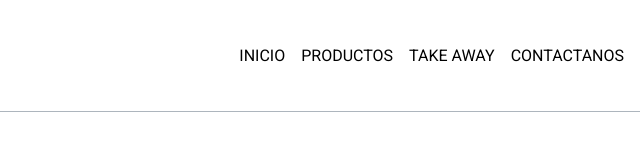
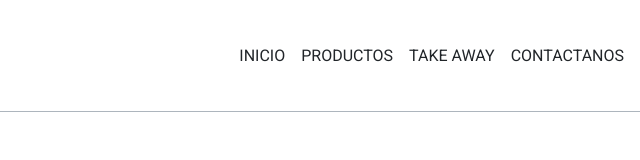
Before and after one commit to emifrese/landing-page, a plain HTML site: page index.html in a window 1280 px wide. Shown: the full height of the page, 640-1280 px from the left. Drawn offline with Linux system fonts and the light colour scheme.

Commit message:
changed title - added links w/styles

```diff
--- a/index.html
+++ b/index.html
@@ -4,7 +4,7 @@
     <meta charset="UTF-8">
     <meta http-equiv="X-UA-Compatible" content="IE=edge">
     <meta name="viewport" content="width=device-width, initial-scale=1.0">
-    <title>Document</title>
+    <title>Emiliano Frese</title>
     <link rel="stylesheet" href="./styles.css">
     <link rel="icon" href="./assets/fingerprint.png">
 </head>
@@ -13,10 +13,10 @@
         <nav class="navbar">
             <img src="./assets/logo1.png" alt="">
             <ul class="listLinks">
-                <li>INICIO</li>
-                <li>PRODUCTOS</li>
-                <li>TAKE AWAY</li>
-                <li>CONTACTANOS</li>
+                <li><a href="#">INICIO</a></li>
+                <li><a href="#">PRODUCTOS</a></li>
+                <li><a href="#">TAKE AWAY</a></li>
+                <li><a href="#">CONTACTANOS</a></li>
             </ul>
         </nav>
     </header>
--- a/styles.css
+++ b/styles.css
@@ -44,6 +44,7 @@ header {
   gap: 1rem;
 }
 
-h1 {
-  /* font-family: 'Roboto' */
+.listLinks a{
+    text-decoration: none;
+    color: var(--dark)
 }
```
